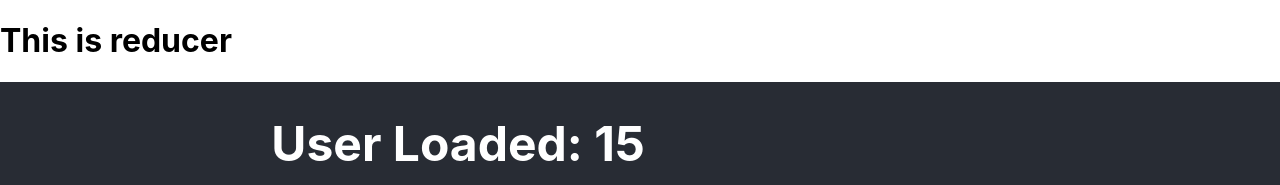
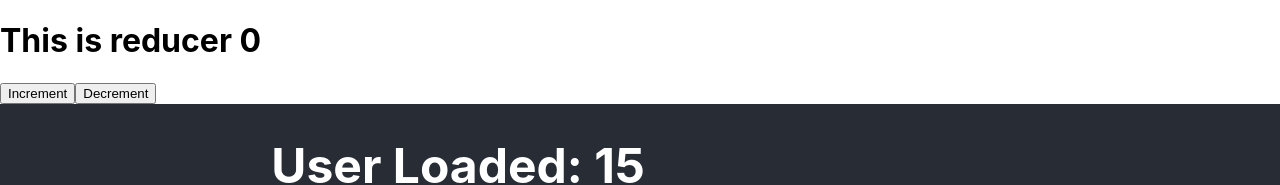
Before and after one commit to CrazyPythonLover1/React-user-collection, a React (Create React App) app: page / in a window 1280 px wide. Shown: the top 185 px of the page. Built offline with nearby package versions, Linux system fonts and the light colour scheme; no server answers.

Commit message:
increase and decrease with reducer

```diff
--- a/src/components/ReducerCount/ReducerCount.js
+++ b/src/components/ReducerCount/ReducerCount.js
@@ -3,7 +3,14 @@
 const initailState = {count: 0}
 
 const reducer = (state,action) =>{
-
+    switch(action.type){
+        case 'INCREMENT':
+            return {count: state.count+1}
+        case 'DECREMENT':
+            return {count: state.count-1}
+        default:
+            return state;
+    }
 }
 
 const ReducerCount = () => {
@@ -12,7 +19,9 @@
 
     return (
         <div>
-            <h1> This is reducer </h1>
+            <h1> This is reducer {state.count} </h1>
+            <button onClick={()=>dispatch({type: 'INCREMENT'})} >Increment</button>
+            <button onClick={()=>dispatch({type: 'DECREMENT'})} >Decrement</button>
         </div>
     );
 };
```
